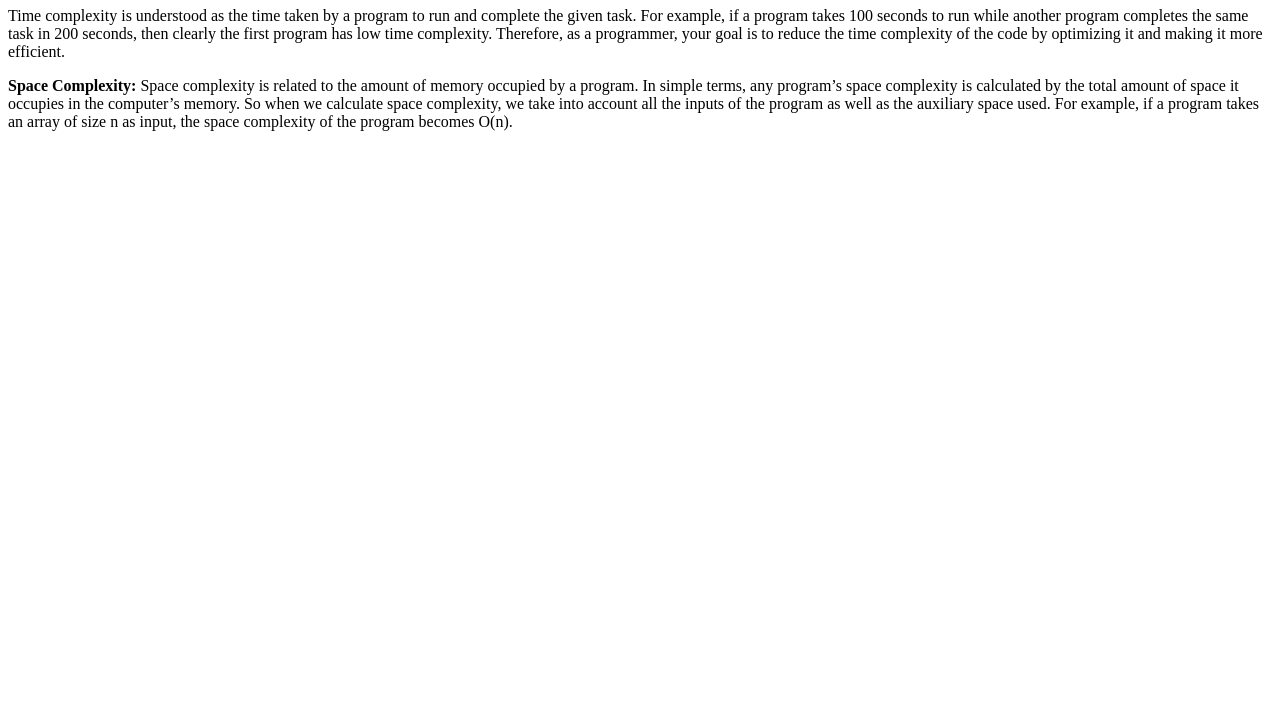
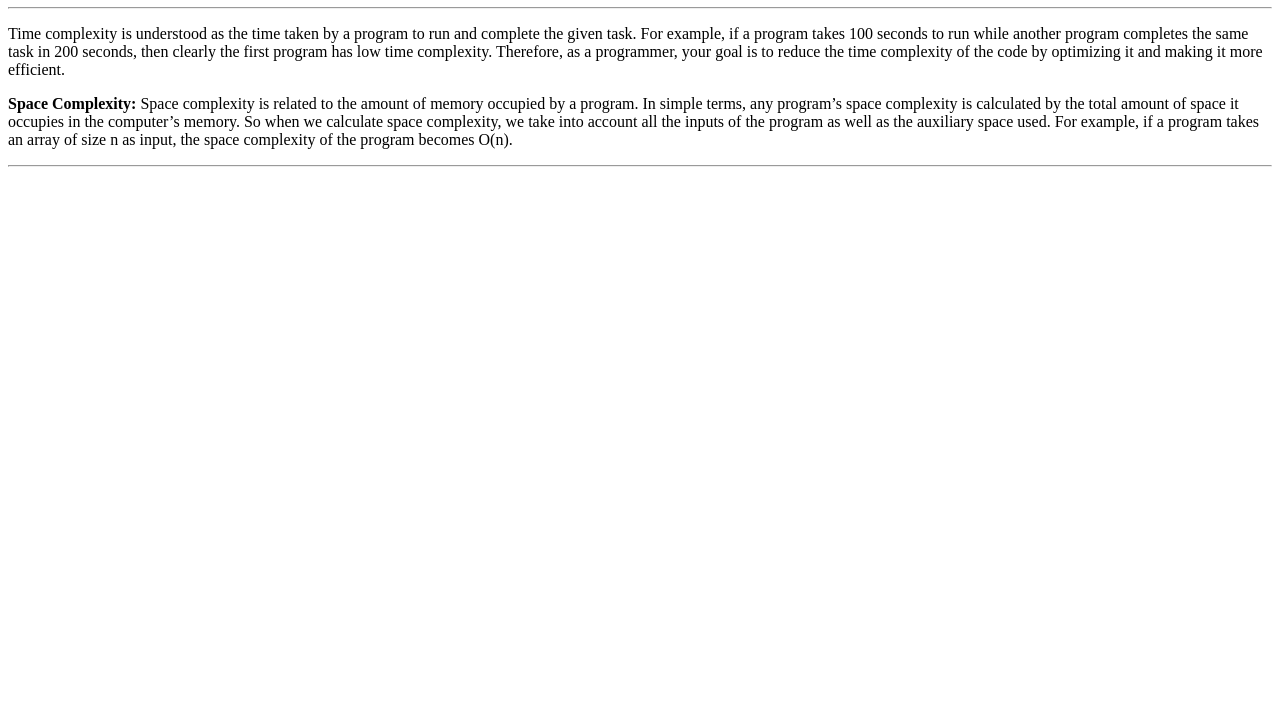
Before and after one commit to acciojob/time-and-space-complexity-Jaisonu19, a website: page main.html in a window 1280 px wide. Shown: the part 73-800 px from the top of the page. Drawn offline with Linux system fonts and the light colour scheme.

Commit message:
created a submission

```diff
--- a/main.html
+++ b/main.html
@@ -7,10 +7,14 @@
 </head>
 
 <body>
+	<div>
 	<h1>Time and Space Complexity</h1>
+	<hr>
 	<p>Time complexity is understood as the time taken by a program to run and complete the given task. For example, if a program takes 100 seconds to run while another program completes the same task in 200 seconds, then clearly the first program has low time complexity. Therefore, as a programmer, your goal is to reduce the time complexity of the code by optimizing it and making it more efficient.</p>
 
 	<p><b>Space Complexity:</b> Space complexity is related to the amount of memory occupied by a program. In simple terms, any program’s space complexity is calculated by the total amount of space it occupies in the computer’s memory.  So when we calculate space complexity, we take into account all the inputs of the program as well as the auxiliary space used. For example, if a program takes an array of size n as input, the space complexity of the program becomes O(n).</p>
+	<hr>
+	</div>
 	<!-- the entire body must be written by student -->
     <script type="text/javascript" src="./script.js">
 </script>
```
